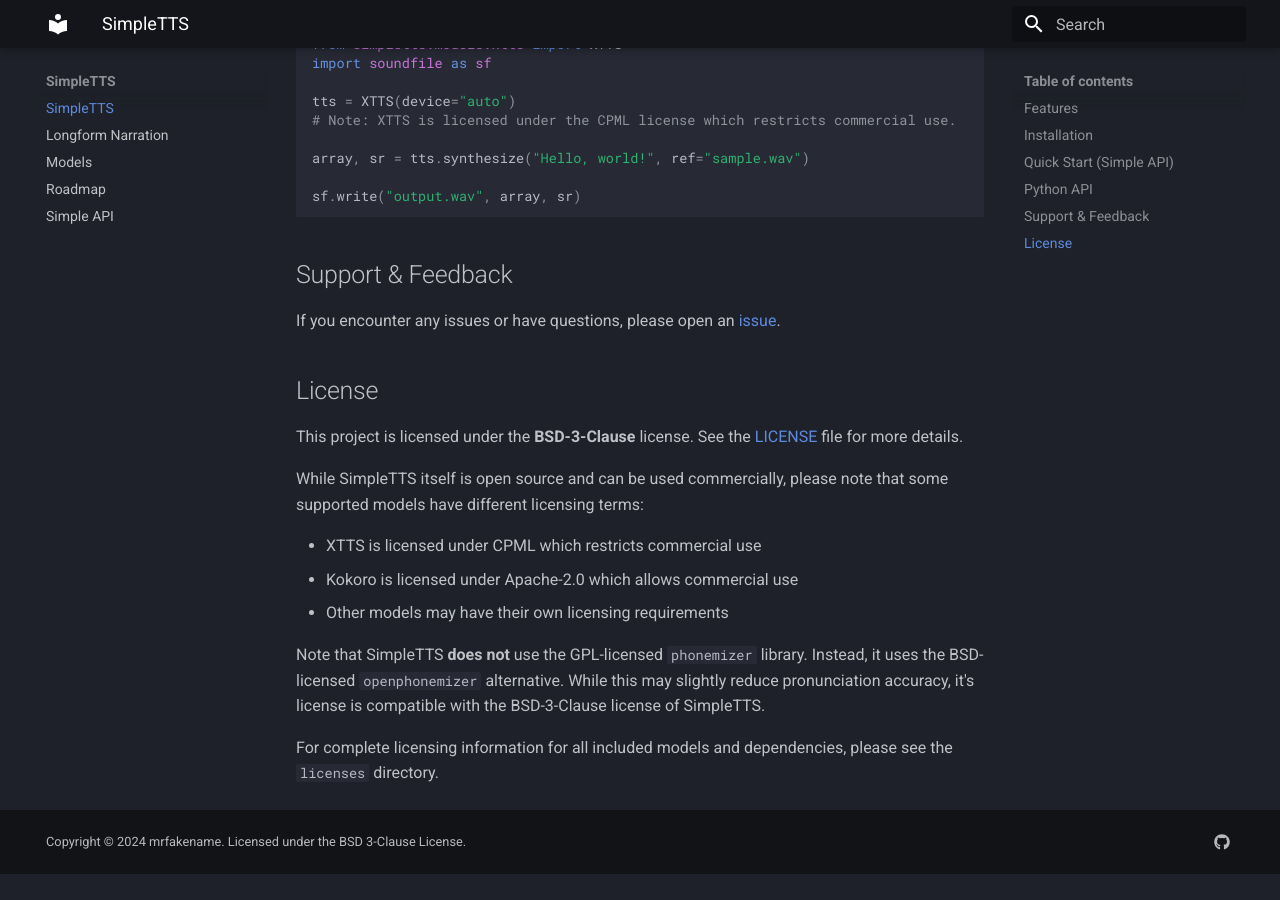
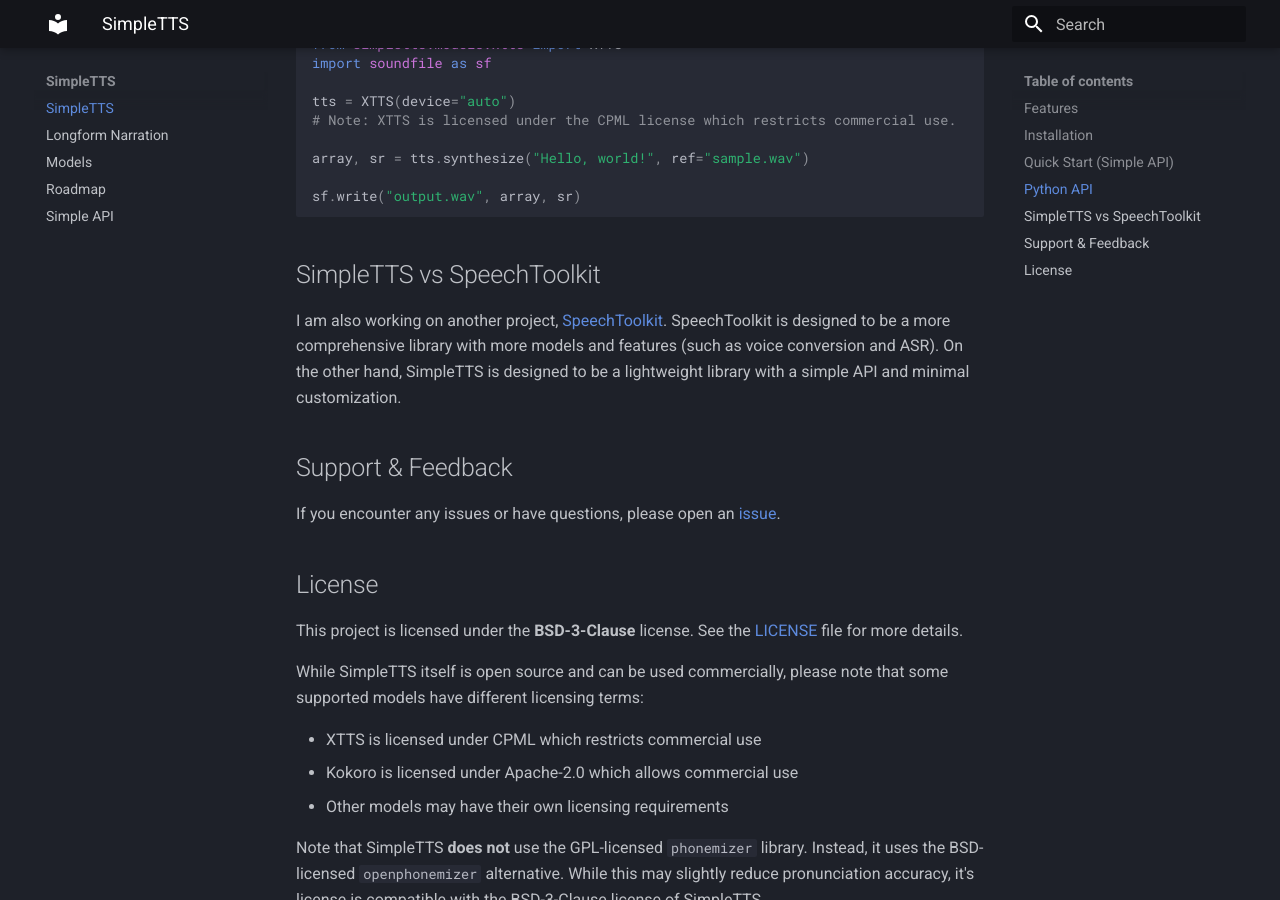
Before and after one commit to fakerybakery/simpletts, an MkDocs documentation site: the page built from docs/index.md, in a window 1280 px wide and 900 px high, scrolled down 1090 px. Built offline with MkDocs 1.6.1 and Material for MkDocs 9.7.7, drawn with Linux system fonts in a browser that asks for light colours; before the commit the page ends 1964 px from its top, so only the background shows below that.

Commit message:
Add SpeechToolkit info

````diff
--- a/docs/index.md
+++ b/docs/index.md
@@ -46,6 +46,10 @@
 sf.write("output.wav", array, sr)
 ```
 
+## SimpleTTS vs SpeechToolkit
+
+I am also working on another project, [SpeechToolkit](https://github.com/ml-for-speech/speechtoolkit). SpeechToolkit is designed to be a more comprehensive library with more models and features (such as voice conversion and ASR). On the other hand, SimpleTTS is designed to be a lightweight library with a simple API and minimal customization.
+
 ## Support & Feedback
 
 If you encounter any issues or have questions, please open an [issue](https://github.com/fakerybakery/simpletts/issues).
````
